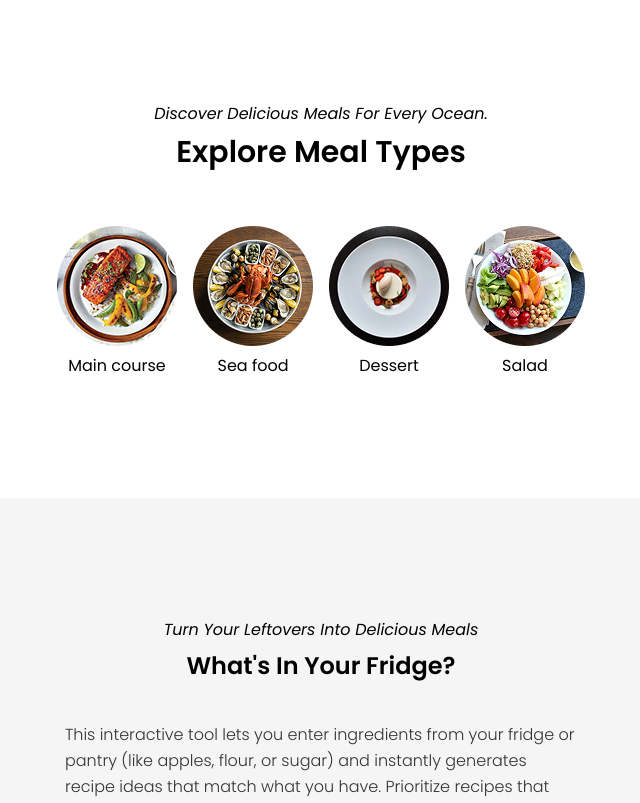
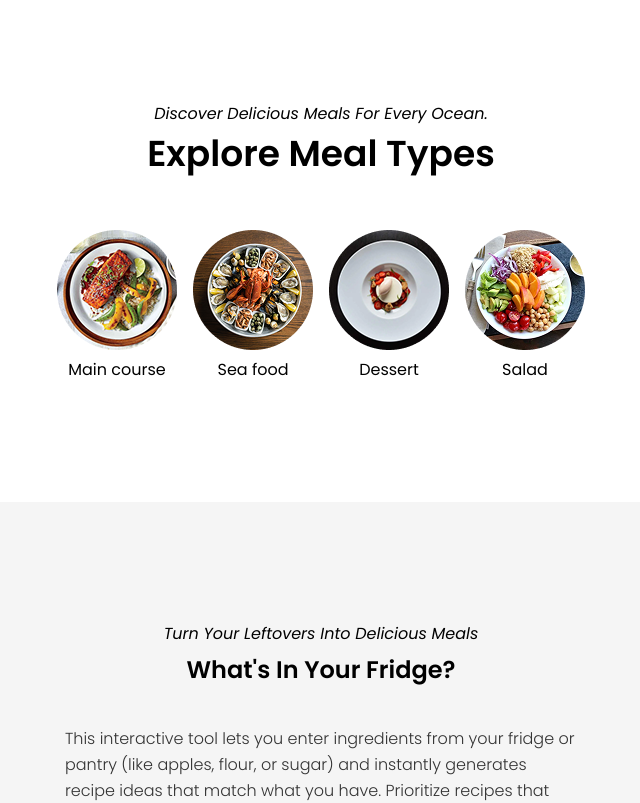
Before and after one commit to wilhelmusolejr/foodify-v2, a React (Vite) app in the folder client/: page / in a window 1280 px wide. Shown: the part 860-1663 px from the top of the page, without its empty margins (319-959 px from the left). Built offline with nearby package versions, Linux system fonts and the light colour scheme; a web font is replaced by a local one.

Commit message:
style: adjust font size

```diff
--- a/client/src/components/SectionHeading.jsx
+++ b/client/src/components/SectionHeading.jsx
@@ -4,7 +4,7 @@ export default function SectionHeading({ heading, subheading }) {
   return (
     <div className="text-center capitalize flex gap-2 flex-col mb-14">
       <p className="italic w-8/12 mx-auto">{subheading}</p>
-      <h2 className="text-2xl md:text-3xl font-semibold">{heading}</h2>
+      <h2 className="text-2xl md:text-3xl xl:text-4xl font-semibold">{heading}</h2>
     </div>
   );
 }
```
